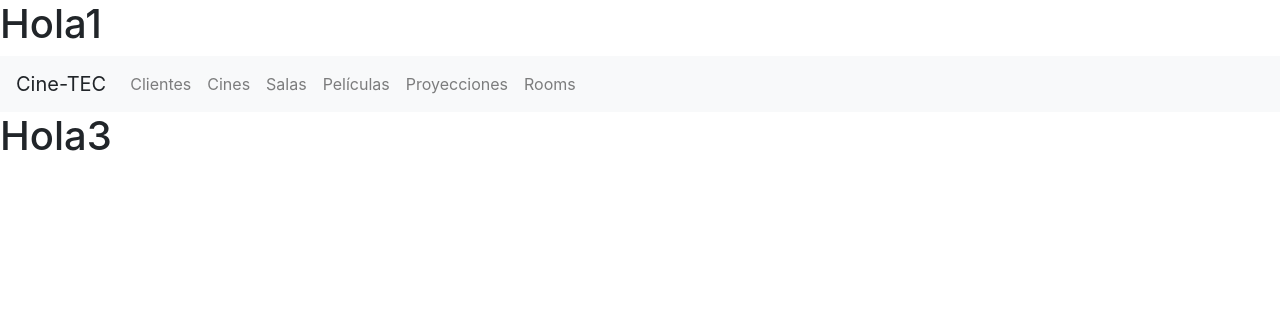
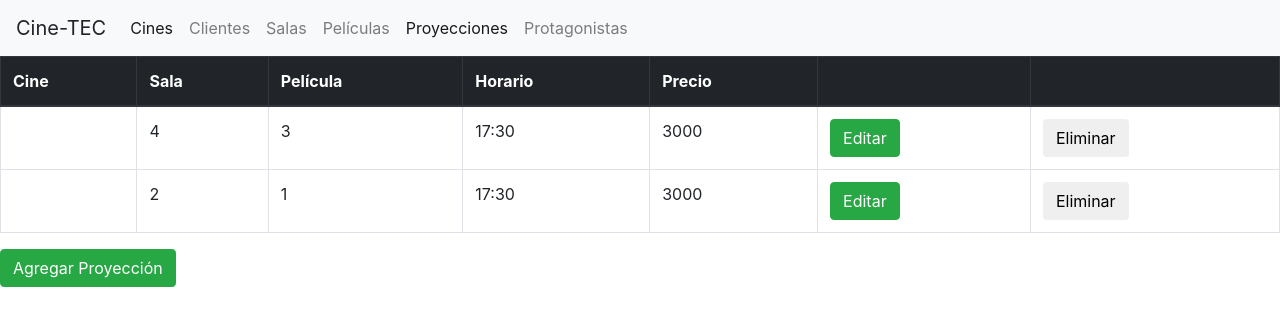
Before and after one commit to BasesDeDatos2018S2/CineTEC-Admin, an Angular app: page /viewsreening in a window 1280 px wide. Before the commit this address led to /. Shown: the top 326 px of the page. Built offline with nearby package versions, Linux system fonts and the light colour scheme.

Commit message:
Fix views

```diff
--- a/src/app/app.component.html
+++ b/src/app/app.component.html
@@ -1,10 +1,6 @@
-<h1>Hola1</h1>
-
 <app-navbar2></app-navbar2>
 
-
 <router-outlet></router-outlet>
-<h1>Hola3</h1>
 
 <!-- <app-view-clients><app-view-clients> -->
 
--- a/src/app/components/navbar2/navbar2.component.html
+++ b/src/app/components/navbar2/navbar2.component.html
@@ -1,5 +1,6 @@
 <nav class="navbar navbar-expand-lg navbar-light bg-light">
   <a class="navbar-brand" >Cine-TEC</a>
+  <!-- <img src={{imagen}} style="max-width:10%;width:200;height:100;"> -->
 
   <button class="navbar-toggler" type="button" data-toggle="collapse" data-target="#navbarSupportedContent" aria-controls="navbarSupportedContent" aria-expanded="false" aria-label="Toggle navigation">
     <span class="navbar-toggler-icon"></span>
@@ -7,23 +8,29 @@
 
   <div class="collapse navbar-collapse" id="navbarSupportedContent">
     <ul class="navbar-nav mr-auto">
-      <li class="nav-item ">
-        <a class="nav-link" >Clientes </a>
-      <li class="nav-item ">
-        <a class="nav-link" >Cines </a>
-      </li>
+
       <li class="nav-item">
-        <a class="nav-link" >Salas </a>
-      </li>
-      <li class="nav-item ">
-        <a class="nav-link" >Películas </a>
-      </li>
-      <li class="nav-item">
-        <a class="nav-link" >Proyecciones </a>
+        <a class="nav-link" routerLinkActive="active" routerLink="">Cines</a>
       </li>
 
       <li class="nav-item">
-        <a class="nav-link" routerLinkActive="active" routerLink="viewrooms">Rooms</a>
+        <a class="nav-link" routerLinkActive="active" routerLink="viewclients">Clientes</a>
+      </li>
+
+      <li class="nav-item">
+        <a class="nav-link" routerLinkActive="active" routerLink="viewrooms">Salas</a>
+      </li>
+
+      <li class="nav-item">
+        <a class="nav-link" routerLinkActive="active" routerLink="viewmovies">Películas</a>
+      </li>
+
+      <li class="nav-item">
+        <a class="nav-link" routerLinkActive="active" routerLink="viewsreening">Proyecciones</a>
+      </li>
+
+      <li class="nav-item">
+        <a class="nav-link" routerLinkActive="active" routerLink="viewprotagonists">Protagonistas</a>
       </li>
 
 
--- a/src/app/components/navbar2/navbar2.component.ts
+++ b/src/app/components/navbar2/navbar2.component.ts
@@ -6,7 +6,7 @@ import { Component, OnInit } from '@angular/core';
   styleUrls: ['./navbar2.component.css']
 })
 export class Navbar2Component implements OnInit {
-
+  imagen= "http://www.cinetec.com.mx/img/cinetec-logo@2x.jpg";
   constructor() { }
 
   ngOnInit() {
--- a/src/app/components/view-movies/view-movies.component.html
+++ b/src/app/components/view-movies/view-movies.component.html
@@ -86,12 +86,12 @@
              placeholder=D13,D15>
     </div>
 
-    <!-- <div class="form-group">
+    <div class="form-group">
       <label for="image">Imagen</label>
       <input type="text" class="form-control" id="image"
-             [(ngModel)]="movie_to_add.imagen" name="image"
+             [(ngModel)]="movie_to_add.Imagen" name="image"
              placeholder=Select,URL>
-    </div> -->
+    </div>
 
     <form>
   <div class="form-group">
@@ -177,12 +177,12 @@
   </div>
 </form>
 
-    <!-- <div class="form-group">
+    <div class="form-group">
       <label for="image">Imagen</label>
       <input type="text" class="form-control" id="image"
-             [(ngModel)]="movie_to_edit.imagen" name="image"
+             [(ngModel)]="movie_to_edit.Imagen" name="image"
              placeholder=Select,URL>
-    </div> -->
+    </div>
 
     <button type="submit" class="btn btn-success" [disabled]="!editMovieForm.form.valid">Submit</button>
   </form>
--- a/src/app/components/view-movies/view-movies.component.ts
+++ b/src/app/components/view-movies/view-movies.component.ts
@@ -9,10 +9,11 @@ import { Movie } from '../../classes/movie';
 export class ViewMoviesComponent implements OnInit {
   add_movie: boolean;
   edit_movie: boolean;
+  view_movie: boolean;
 
   movie_list: Movie[] = [];
 
-  img:string='puto';
+
 
   movie_to_add: Movie;
   movie_to_edit: Movie;
@@ -21,6 +22,7 @@ export class ViewMoviesComponent implements OnInit {
   constructor() {
     this.add_movie = false;
     this.edit_movie = false;
+    this.view_movie = false;
 
     this.movie_to_add = new Movie(0,"","", "", "","",[],"","");
     this.movie_to_edit = new Movie(1,"", "", "", "","",[],"","");
@@ -67,6 +69,17 @@ export class ViewMoviesComponent implements OnInit {
     }
   }
 
+  show_movie(id) {
+    console.log("edit:", id);
+    this.edit_movie = true;
+    for (let movie of this.movie_list) {
+      if (movie.id === id) {
+        this.movie_to_edit = movie;
+        break;
+      }
+    }
+  }
+
 
   delete_movie(id) {
     console.log("delete", id);
--- a/src/app/components/view-sreening/view-sreening.component.html
+++ b/src/app/components/view-sreening/view-sreening.component.html
@@ -1,4 +1,4 @@
-<div *ngIf="!add_screening && !edit_screening">
+<div *ngIf="!add_screening && !edit_screening" >
 <table class="table table-hover table-bordered results">
   <thead class="thead-dark">
     <tr>
@@ -10,7 +10,7 @@
   </thead>
   <tbody>
     <tr *ngFor="let screening of screening_list">
-      <td>{{screening.cine}}</td>/// what?
+      <td>{{screening.cine}}</td>
       <td>{{screening.id_movie_room}}</td>
       <td>{{screening.id_movie}}</td>
       <td>{{screening.hour}}</td>
@@ -35,7 +35,7 @@
 
 
     <label class="my-1 mr-2" for="Selec_cinema">Seleccionar Cine</label>
-    <select class="custom-select my-1 mr-sm-2"  [(ngModel)]="screening_to_add.cine" name="Selec_cinema" > //no hay cine
+    <select class="custom-select my-1 mr-sm-2"  [(ngModel)]="screening_to_add.cine" name="Selec_cinema" > //NO HAY CINE///////////////////---------------
 
       <option *ngFor=" let screening of screening_list"  [value]="screening.cine">{{screening.cine}}</option>
     </select>
@@ -85,7 +85,7 @@
 
 
     <label class="my-1 mr-2" for="Selec_cinema">Seleccionar Cine</label>
-    <select class="custom-select my-1 mr-sm-2"  [(ngModel)]="screening_to_edit.cine" name="Selec_cinema" > //no hay cine
+    <select class="custom-select my-1 mr-sm-2"  [(ngModel)]="screening_to_edit.cine" name="Selec_cinema" > //NO HAY CINE//////////////////---------------
 
       <option *ngFor=" let screening of screening_list"  [value]="screening.cine">{{screening.cine}}</option>
     </select>
```
Also changed, not shown: src/app/app.module.ts (+4 -4 lines).
